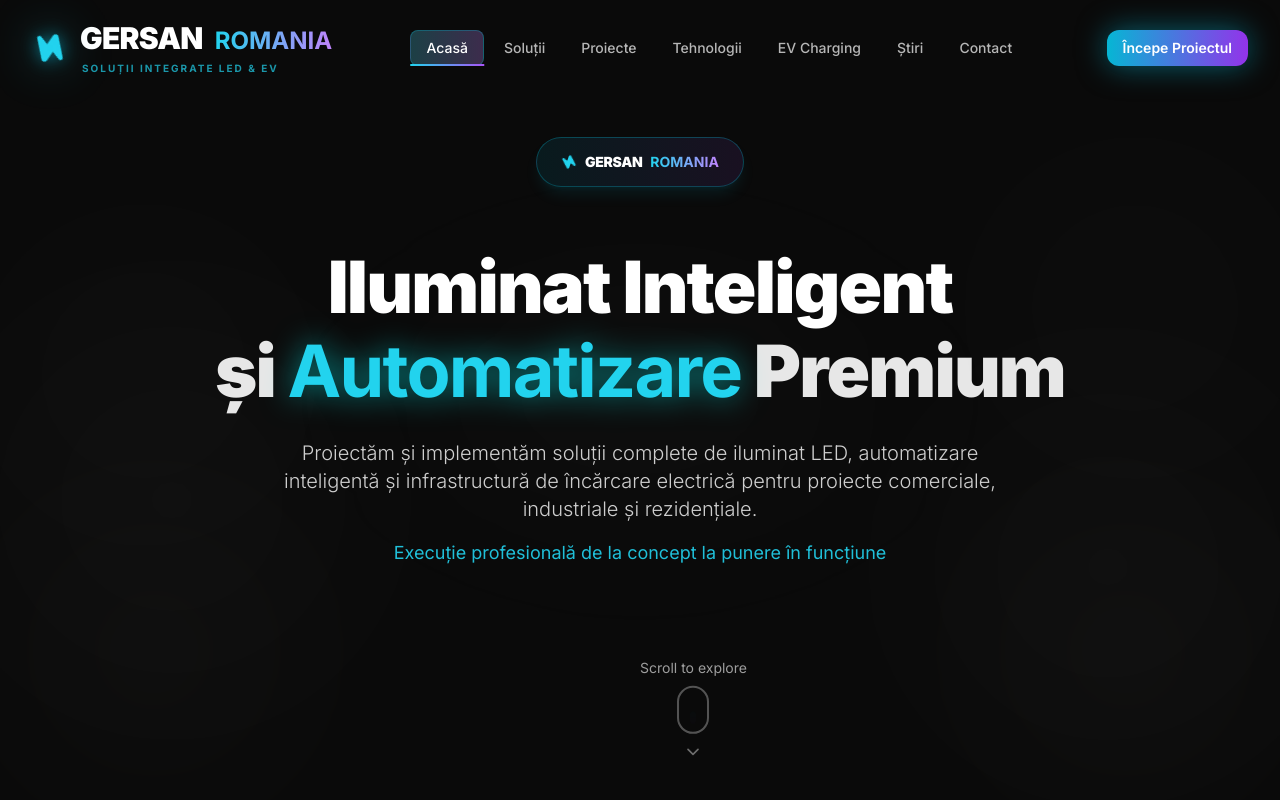
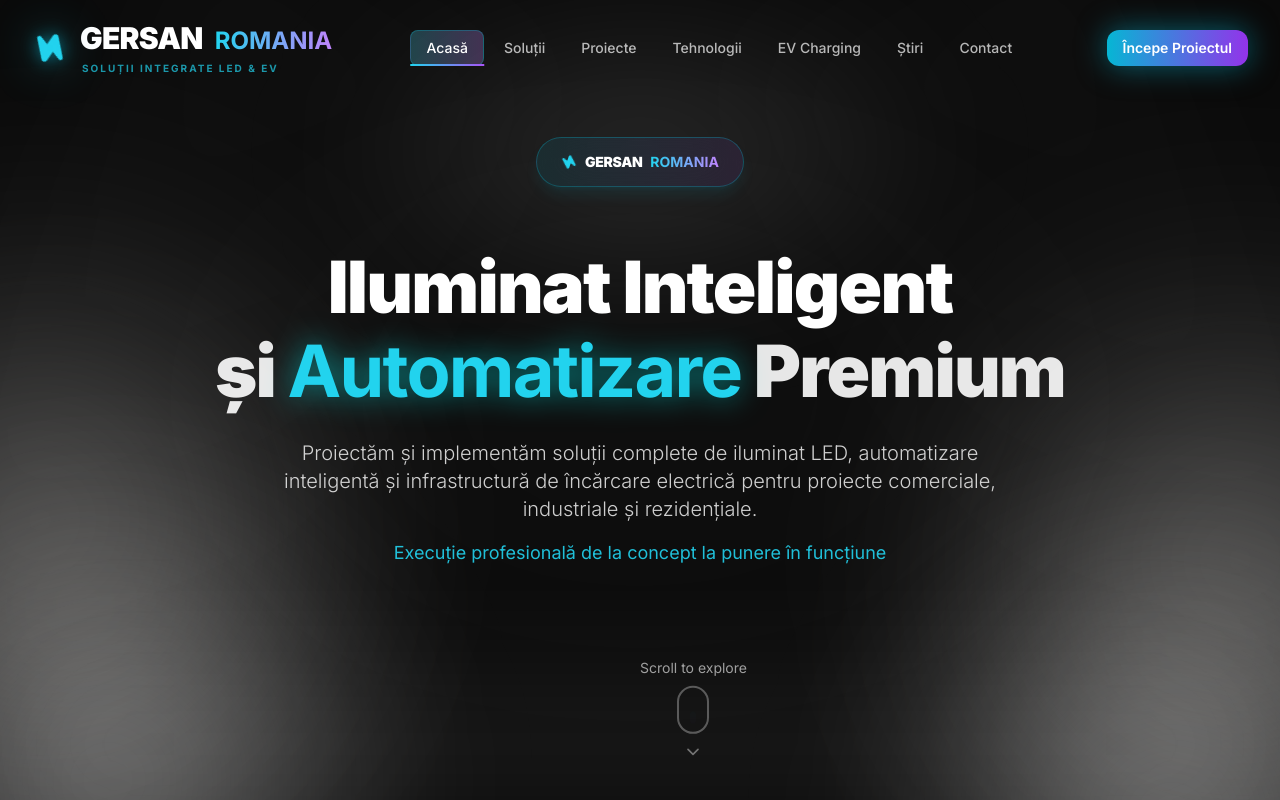
Before and after one commit to ram85di78j4/GersanRomania, a Next.js app: page / in a window 1280 px wide. Shown: the top 800 px of the page. Built offline with nearby package versions, Linux system fonts and the light colour scheme.

Commit message:
Upgrade Hero to premium studio lighting with enhanced visual depth

```diff
--- a/src/components/sections/Hero.tsx
+++ b/src/components/sections/Hero.tsx
@@ -15,7 +15,6 @@
   const opacity = useTransform(scrollYProgress, [0, 0.5], [1, 0]);
   const scale = useTransform(scrollYProgress, [0, 0.5], [1, 0.8]);
   const y = useTransform(scrollYProgress, [0, 0.5], [0, 100]);
-  const lightIntensity = useTransform(scrollYProgress, [0, 0.3], [0.15, 0.08]);
 
   return (
     <section
@@ -23,66 +22,102 @@
       ref={sectionRef}
       className="relative min-h-screen flex items-center justify-center overflow-hidden bg-[#0a0a0a]"
     >
-      {/* Realistic Spotlight Lighting */}
-      <div className="absolute inset-0">
-        {/* Left spotlights */}
-        <motion.div
-          className="absolute top-1/4 -left-32 w-[600px] h-[600px] rounded-full"
+      {/* Premium Studio Lighting */}
+      <div className="absolute inset-0 pointer-events-none">
+        {/* Main key lights - left side */}
+        <div
+          className="absolute top-[15%] left-0 w-[800px] h-[800px] rounded-full opacity-50"
           style={{
-            background: 'radial-gradient(circle, rgba(255,255,255,0.15) 0%, rgba(255,255,255,0.08) 30%, transparent 70%)',
-            filter: 'blur(60px)',
-            opacity: lightIntensity,
+            background: 'radial-gradient(circle, rgba(255,255,255,0.5) 0%, rgba(255,255,255,0.25) 25%, rgba(255,255,255,0.08) 50%, transparent 75%)',
+            filter: 'blur(90px)',
+            transform: 'translateX(-45%)',
           }}
         />
-        <motion.div
-          className="absolute top-1/2 -left-24 w-[500px] h-[500px] rounded-full"
+        <div
+          className="absolute top-[35%] left-0 w-[650px] h-[650px] rounded-full opacity-45"
           style={{
-            background: 'radial-gradient(circle, rgba(255,250,240,0.12) 0%, rgba(255,250,240,0.06) 35%, transparent 70%)',
-            filter: 'blur(50px)',
-            opacity: lightIntensity,
+            background: 'radial-gradient(circle, rgba(255,248,240,0.45) 0%, rgba(255,248,240,0.22) 30%, rgba(255,248,240,0.08) 55%, transparent 75%)',
+            filter: 'blur(85px)',
+            transform: 'translateX(-38%)',
           }}
         />
-        <motion.div
-          className="absolute bottom-1/4 -left-20 w-[450px] h-[450px] rounded-full"
+        <div
+          className="absolute top-[60%] left-0 w-[600px] h-[600px] rounded-full opacity-38"
           style={{
-            background: 'radial-gradient(circle, rgba(255,255,255,0.1) 0%, rgba(255,255,255,0.05) 40%, transparent 70%)',
-            filter: 'blur(55px)',
-            opacity: lightIntensity,
+            background: 'radial-gradient(circle, rgba(255,255,255,0.38) 0%, rgba(255,255,255,0.18) 35%, rgba(255,255,255,0.06) 60%, transparent 80%)',
+            filter: 'blur(80px)',
+            transform: 'translateX(-32%)',
           }}
         />
 
-        {/* Right spotlights */}
-        <motion.div
-          className="absolute top-1/3 -right-32 w-[600px] h-[600px] rounded-full"
+        {/* Main key lights - right side */}
+        <div
+          className="absolute top-[20%] right-0 w-[800px] h-[800px] rounded-full opacity-50"
           style={{
-            background: 'radial-gradient(circle, rgba(255,255,255,0.15) 0%, rgba(255,255,255,0.08) 30%, transparent 70%)',
-            filter: 'blur(60px)',
-            opacity: lightIntensity,
+            background: 'radial-gradient(circle, rgba(255,255,255,0.5) 0%, rgba(255,255,255,0.25) 25%, rgba(255,255,255,0.08) 50%, transparent 75%)',
+            filter: 'blur(90px)',
+            transform: 'translateX(45%)',
           }}
         />
-        <motion.div
-          className="absolute top-1/2 -right-24 w-[500px] h-[500px] rounded-full"
+        <div
+          className="absolute top-[40%] right-0 w-[650px] h-[650px] rounded-full opacity-45"
           style={{
-            background: 'radial-gradient(circle, rgba(255,250,240,0.12) 0%, rgba(255,250,240,0.06) 35%, transparent 70%)',
-            filter: 'blur(50px)',
-            opacity: lightIntensity,
+            background: 'radial-gradient(circle, rgba(255,248,240,0.45) 0%, rgba(255,248,240,0.22) 30%, rgba(255,248,240,0.08) 55%, transparent 75%)',
+            filter: 'blur(85px)',
+            transform: 'translateX(38%)',
           }}
         />
-        <motion.div
-          className="absolute bottom-1/3 -right-20 w-[450px] h-[450px] rounded-full"
+        <div
+          className="absolute top-[65%] right-0 w-[600px] h-[600px] rounded-full opacity-38"
           style={{
-            background: 'radial-gradient(circle, rgba(255,255,255,0.1) 0%, rgba(255,255,255,0.05) 40%, transparent 70%)',
-            filter: 'blur(55px)',
-            opacity: lightIntensity,
+            background: 'radial-gradient(circle, rgba(255,255,255,0.38) 0%, rgba(255,255,255,0.18) 35%, rgba(255,255,255,0.06) 60%, transparent 80%)',
+            filter: 'blur(80px)',
+            transform: 'translateX(32%)',
           }}
         />
 
-        {/* Center ambient glow */}
+        {/* Light beams effect - diagonal from top corners */}
         <div
-          className="absolute top-1/2 left-1/2 -translate-x-1/2 -translate-y-1/2 w-[800px] h-[400px] rounded-full"
+          className="absolute -top-20 -left-20 w-[400px] h-[1200px] opacity-15"
           style={{
-            background: 'radial-gradient(ellipse, rgba(255,255,255,0.03) 0%, transparent 60%)',
-            filter: 'blur(80px)',
+            background: 'linear-gradient(135deg, rgba(255,255,255,0.15) 0%, rgba(255,255,255,0.08) 40%, transparent 70%)',
+            filter: 'blur(60px)',
+            transform: 'rotate(25deg)',
+          }}
+        />
+        <div
+          className="absolute -top-20 -right-20 w-[400px] h-[1200px] opacity-15"
+          style={{
+            background: 'linear-gradient(225deg, rgba(255,255,255,0.15) 0%, rgba(255,255,255,0.08) 40%, transparent 70%)',
+            filter: 'blur(60px)',
+            transform: 'rotate(-25deg)',
+          }}
+        />
+
+        {/* Center fill light - soft ambient */}
+        <div
+          className="absolute top-1/2 left-1/2 -translate-x-1/2 -translate-y-1/2 w-[1000px] h-[600px] rounded-full opacity-25"
+          style={{
+            background: 'radial-gradient(ellipse, rgba(255,255,255,0.12) 0%, rgba(255,255,255,0.06) 40%, rgba(255,255,255,0.02) 70%, transparent 85%)',
+            filter: 'blur(120px)',
+          }}
+        />
+
+        {/* Rim light - subtle edge definition */}
+        <div
+          className="absolute top-0 left-1/2 -translate-x-1/2 w-[600px] h-[300px] opacity-12"
+          style={{
+            background: 'radial-gradient(ellipse, rgba(255,255,255,0.15) 0%, rgba(255,255,255,0.05) 50%, transparent 80%)',
+            filter: 'blur(70px)',
+          }}
+        />
+
+        {/* Subtle floor reflection simulation */}
+        <div
+          className="absolute bottom-0 left-1/2 -translate-x-1/2 w-[1200px] h-[200px] opacity-8"
+          style={{
+            background: 'linear-gradient(to top, rgba(255,255,255,0.08) 0%, transparent 100%)',
+            filter: 'blur(50px)',
           }}
         />
       </div>
```
